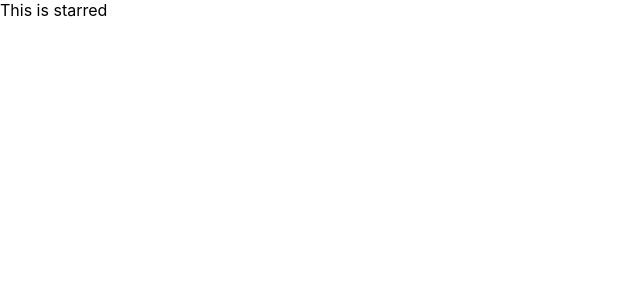
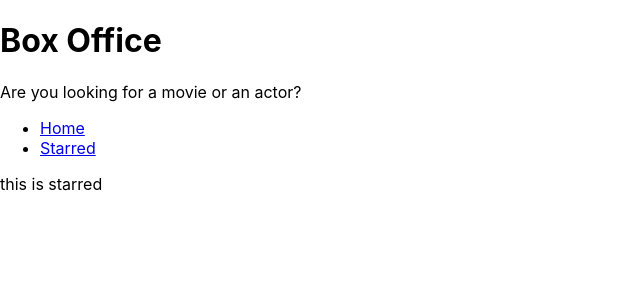
Before and after one commit to swapniluparwat/box-office, a React (Create React App) app: page /starred in a window 1280 px wide. Shown: the top 300 px of the page, without its empty margins (0-640 px from the left). Built offline with nearby package versions, Linux system fonts and the light colour scheme.

Commit message:
added layout managment and created title

```diff
--- a/package.json
+++ b/package.json
@@ -55,6 +55,7 @@
   },
   "devDependencies": {
     "babel-eslint": "^10.1.0",
+    "eslint": "^7.32.0",
     "eslint-config-airbnb": "^19.0.2",
     "eslint-config-prettier": "^8.3.0",
     "eslint-plugin-import": "^2.25.3",
--- a/src/App.js
+++ b/src/App.js
@@ -1,17 +1,23 @@
 import React from 'react';
 import { Switch, Route } from 'react-router-dom';
+
+import Home from './pages/Home';
+import Starred from './pages/Starred';
 
 function App() {
   return (
     <Switch>
       <Route exact path="/">
-        This is home page
+        <Home />
       </Route>
 
       <Route exact path="/starred">
-        This is starred
+        <Starred />
       </Route>
-      <Route>This is 404 page</Route>
+
+      <Route>
+        <div>Not found</div>
+      </Route>
     </Switch>
   );
 }
--- /dev/null
+++ b/src/components/MainPageLayout.js
@@ -0,0 +1,18 @@
+import React from 'react';
+import Navs from './Navs';
+import Title from './Title';
+
+const MainPageLayout = ({ children }) => {
+  return (
+    <div>
+      <Title
+        title="Box Office"
+        subtitle="Are you looking for a movie or an actor?"
+      />
+      <Navs />
+      {children}
+    </div>
+  );
+};
+
+export default MainPageLayout;
--- /dev/null
+++ b/src/components/Navs.js
@@ -0,0 +1,23 @@
+import React from 'react';
+import { Link } from 'react-router-dom';
+
+const LINKS = [
+  { to: '/', text: 'Home' },
+  { to: '/starred', text: 'Starred' },
+];
+
+const Navs = () => {
+  return (
+    <div>
+      <ul>
+        {LINKS.map(item => (
+          <li key={item.to}>
+            <Link to={item.to}>{item.text}</Link>
+          </li>
+        ))}
+      </ul>
+    </div>
+  );
+};
+
+export default Navs;
--- /dev/null
+++ b/src/components/Title.js
@@ -0,0 +1,12 @@
+import React from 'react';
+
+const Title = ({ title, subtitle }) => {
+  return (
+    <div>
+      <h1>{title}</h1>
+      <p>{subtitle}</p>
+    </div>
+  );
+};
+
+export default Title;
--- /dev/null
+++ b/src/pages/Home.js
@@ -0,0 +1,7 @@
+import React from 'react';
+
+const Home = () => {
+  return <div>this is home</div>;
+};
+
+export default Home;
--- /dev/null
+++ b/src/pages/Starred.js
@@ -0,0 +1,8 @@
+import React from 'react';
+import MainPageLayout from '../components/MainPageLayout';
+
+const Starred = () => {
+  return <MainPageLayout>this is starred</MainPageLayout>;
+};
+
+export default Starred;
```
Also changed, not shown: 2 other files (tests, documents, lock files or other folders).
